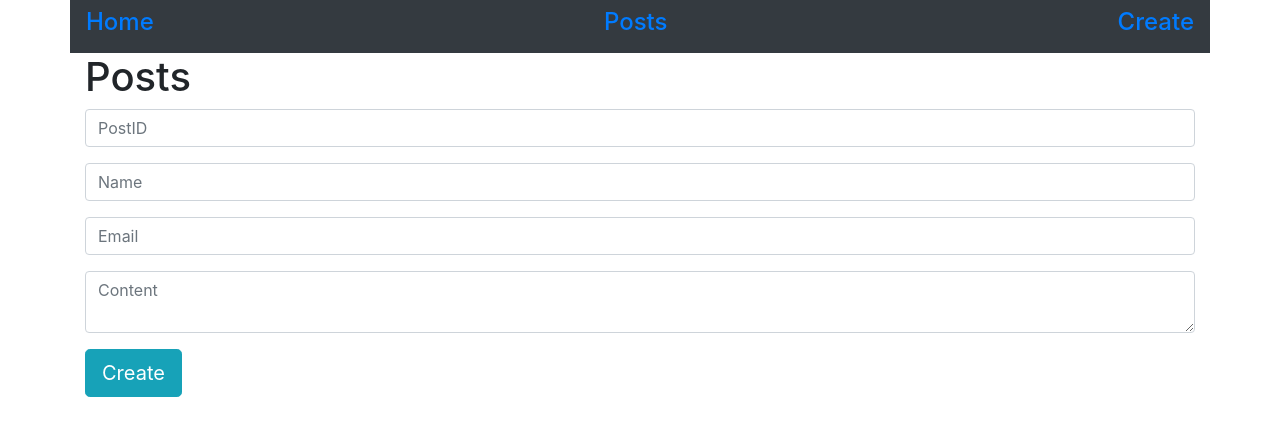
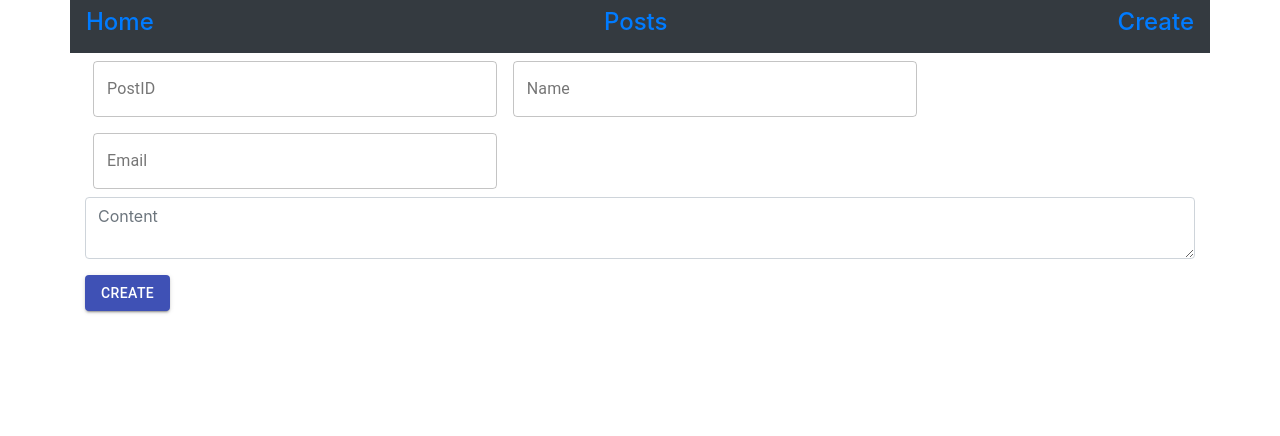
Before and after one commit to GreenCookiePie/mern-blog, a React (Create React App) app in the folder frontend/: page /create in a window 1280 px wide. Shown: the top 436 px of the page. Built offline with nearby package versions, Linux system fonts and the light colour scheme.

Commit message:
textfield styles create

```diff
--- a/frontend/src/components/Create.js
+++ b/frontend/src/components/Create.js
@@ -1,7 +1,30 @@
 import React, { useState } from 'react'
 import axios from 'axios'
 
+import clsx from 'clsx'
+import { makeStyles, OutlinedInput, InputLabel, FormControl, Button } from '@material-ui/core/'
+
+const useStyles = makeStyles((theme) => ({
+    root: {
+      display: 'flex',
+      flexWrap: 'wrap',
+      '& > *': {
+        margin: theme.spacing(1),
+      },
+    },
+    margin: {
+      margin: theme.spacing(1),
+    },
+    withoutLabel: {
+      marginTop: theme.spacing(3),
+    },
+    textField: {
+      width: '40ch',
+    },
+}))
+
 export const Create = () => {
+    const classes = useStyles()
     const initialState = {
         postId: '',
         name: '',
@@ -29,22 +52,42 @@ export const Create = () => {
 
     return (
         <div className='container'>
-            <h1>Posts</h1>
+            <FormControl className={clsx(classes.margin, classes.textField)} variant="outlined">
+                <InputLabel htmlFor="outlined-adornment-password">PostID</InputLabel>
+                <OutlinedInput
+                    type="number"
+                    name="postId"
+                    onChange={handleChange}
+                    value={input.postId}
+                    labelWidth={70}
+                />
+            </FormControl>
+            <FormControl className={clsx(classes.margin, classes.textField)} variant="outlined">
+                <InputLabel htmlFor="outlined-adornment-password">Name</InputLabel>
+                <OutlinedInput
+                    type="text"
+                    name="name"
+                    onChange={handleChange}
+                    value={input.name}
+                    labelWidth={70}
+                />
+            </FormControl>
+            <FormControl className={clsx(classes.margin, classes.textField)} variant="outlined">
+                <InputLabel htmlFor="outlined-adornment-password">Email</InputLabel>
+                <OutlinedInput
+                    type="text"
+                    name="email"
+                    onChange={handleChange}
+                    value={input.email}
+                    labelWidth={70}
+                />
+            </FormControl>
             <form>
-                <div className="form-group">
-                    <input type="number" onChange={handleChange} value={input.postId} className="form-control" name="postId" placeholder="PostID" autoComplete="off"></input>
-                </div>
-                <div className="form-group">
-                    <input onChange={handleChange} value={input.name} className="form-control" name="name" placeholder="Name" autoComplete="off"></input>
-                </div>
-                <div className="form-group">
-                    <input onChange={handleChange} value={input.email} className="form-control" name="email" placeholder="Email" autoComplete="off"></input>
-                </div>
                 <div className="form-group">
                     <textarea onChange={handleChange} value={input.body} className="form-control" name="body" placeholder="Content" autoComplete="off"></textarea>
                 </div>
-                <button onClick={handleClick} className="btn btn-lg btn-info">Create</button>
             </form>
+            <Button variant="contained" color="primary" onClick={handleClick}>Create</Button>
         </div>
     )
 }
--- a/frontend/src/components/Posts.js
+++ b/frontend/src/components/Posts.js
@@ -1,11 +1,8 @@
 import React, {useEffect, useState} from 'react'
 import axios from 'axios'
 
-import clsx from 'clsx';
-import { makeStyles } from '@material-ui/core/styles';
-import OutlinedInput from '@material-ui/core/OutlinedInput';
-import InputLabel from "@material-ui/core/InputLabel";
-import FormControl from '@material-ui/core/FormControl';
+import clsx from 'clsx'
+import { makeStyles, OutlinedInput, InputLabel, FormControl } from '@material-ui/core/'
 
 const useStyles = makeStyles((theme) => ({
     root: {
@@ -21,10 +18,10 @@ const useStyles = makeStyles((theme) => ({
     textField: {
       width: '25ch',
     },
-}));
+}))
 
 export const Posts = () => {
-    const classes = useStyles();
+    const classes = useStyles()
     const initialState = {
         postId: '',
         name: '',
@@ -75,9 +72,10 @@ export const Posts = () => {
                     labelWidth={70}
                 />
             </FormControl>
+
             {posts.map((post) => {
-                return(
-                    <div key={post._id} style={{margin: "50px", backgroundColor:"pink"}}>
+                return (
+                    <div key={post._id} style={{margin: "50px", backgroundColor:"#edfadc"}}>
                         <ul>
                             <li>PostId: {post.postId}</li>
                             <li>ID: {post.id}</li>
@@ -88,6 +86,7 @@ export const Posts = () => {
                     </div>
                 )
             })}
+
         </div>
     )
 }
```
Also changed, not shown: 1 other file (tests, documents, lock files or other folders).
